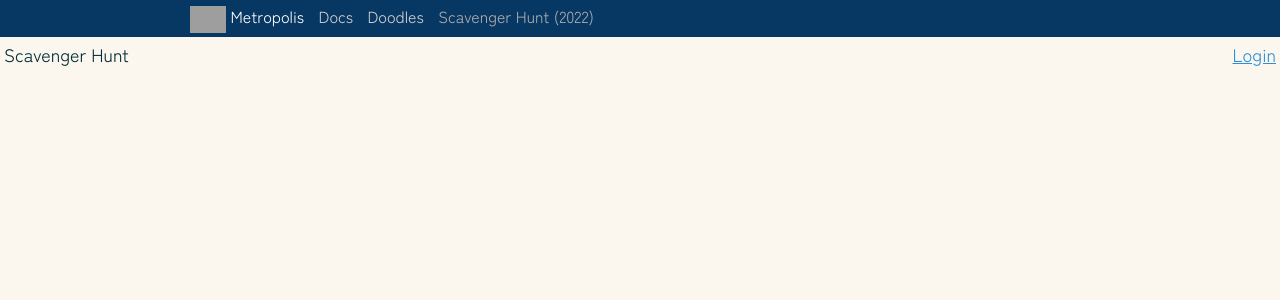
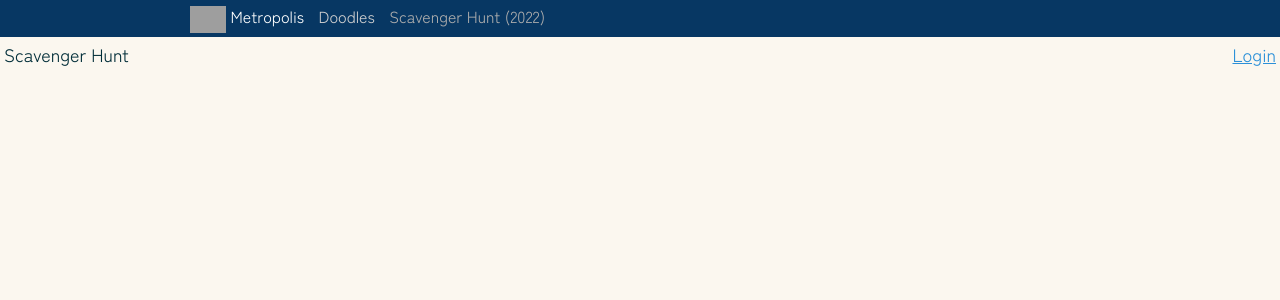
Before and after one commit to wlmac/scavenger, a Django app: page / in a window 1280 px wide. Shown: the top 300 px of the page. Run offline with Django 4.2, Linux system fonts and the light colour scheme; parts of the project's set-up code (start-up, migrations or seed data) failed here and were passed over; grey boxes are pictures that could not be loaded.

Commit message:
converge common-header

```diff
--- a/scavenger2022/core/templates/core/base.html
+++ b/scavenger2022/core/templates/core/base.html
@@ -44,8 +44,6 @@
         Metropolis
       </a>
 
-        <a href="https://docs.maclyonsden.com">Docs</a>
-
 
         <a href="https://doodle.maclyonsden.com">Doodles</a>
 
```
